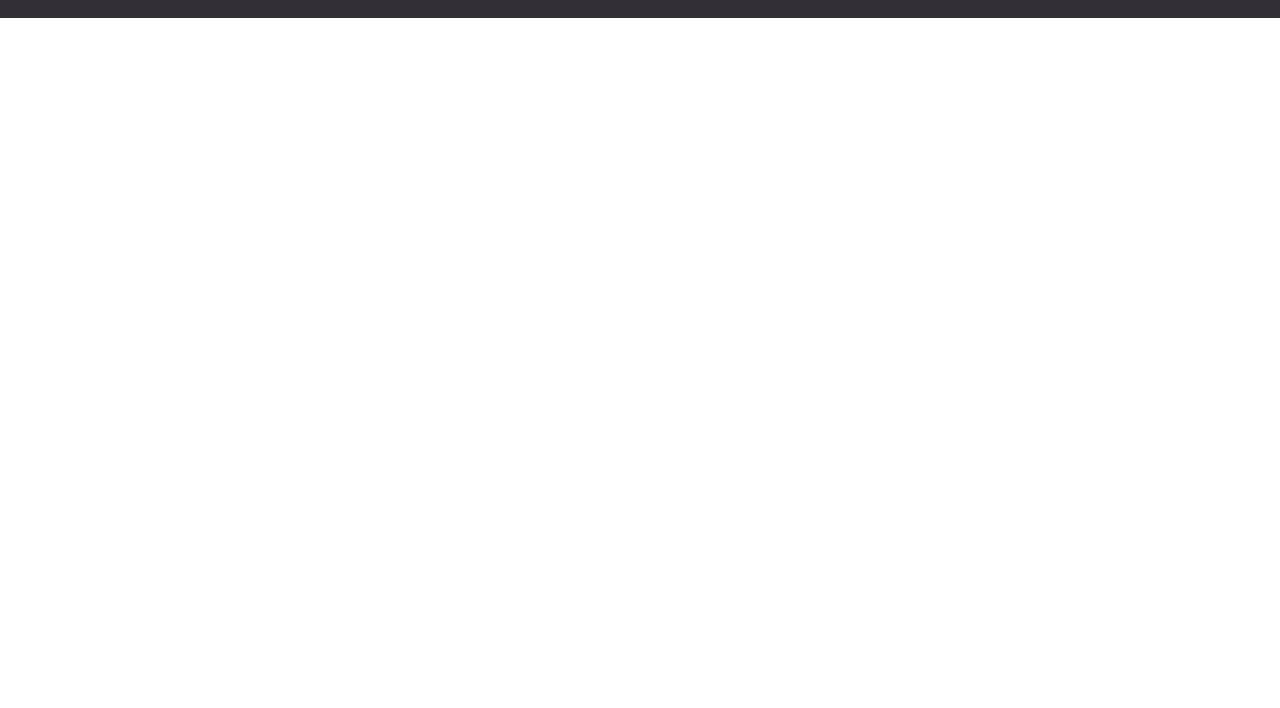
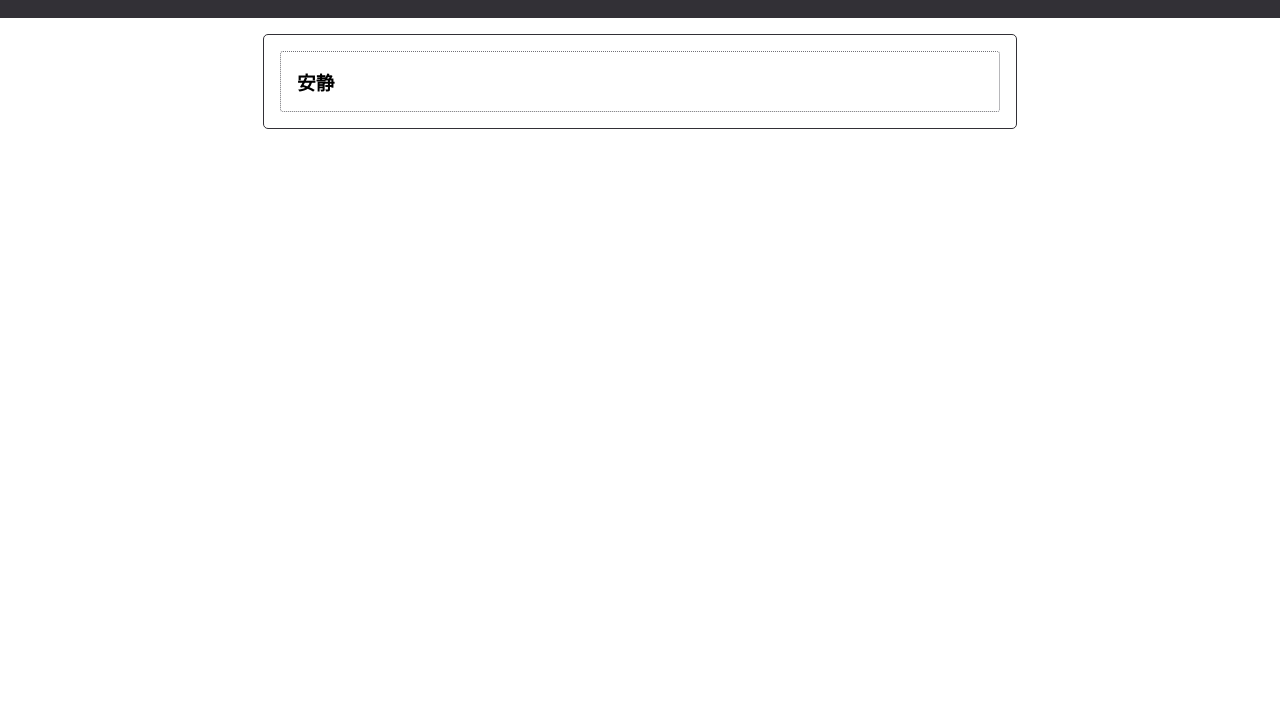
Before and after one commit to tianlunte/life, a plain HTML site: page house/house.html in a window 1280 px wide. Shown: the part 92-800 px from the top of the page. Drawn offline with Linux system fonts and the light colour scheme.

Commit message:
added a main box

```diff
--- a/css/common_desc.css
+++ b/css/common_desc.css
@@ -12,3 +12,21 @@ html, body {
 .common_head_box h1 {
     margin: 0;
 }
+
+.common_main_body {
+    width: 720px;
+    margin: 1rem auto;
+    border: solid 1px #323036;
+    border-radius: 5px;
+    padding: 1rem;
+}
+
+.common_main_element {
+    padding: 1rem;
+    border: dotted 1px rgba(64, 64, 72, .75);
+    border-radius: 3px;
+}
+
+.common_main_element_title {
+    margin: 0;
+}
--- a/house/house.html
+++ b/house/house.html
@@ -11,5 +11,11 @@
         <h1>找房子</h1>
     </div>
 
+    <div class="common_main_body">
+        <div class="common_main_element">
+            <h3 class="common_main_element_title">安静</h3>
+        </div>
+    </div>
+
 </body>
 </html>
```
